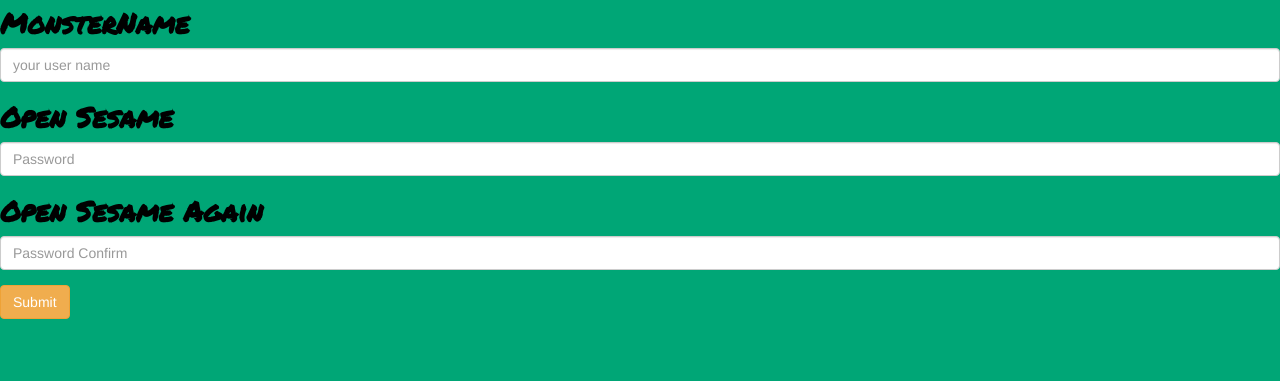
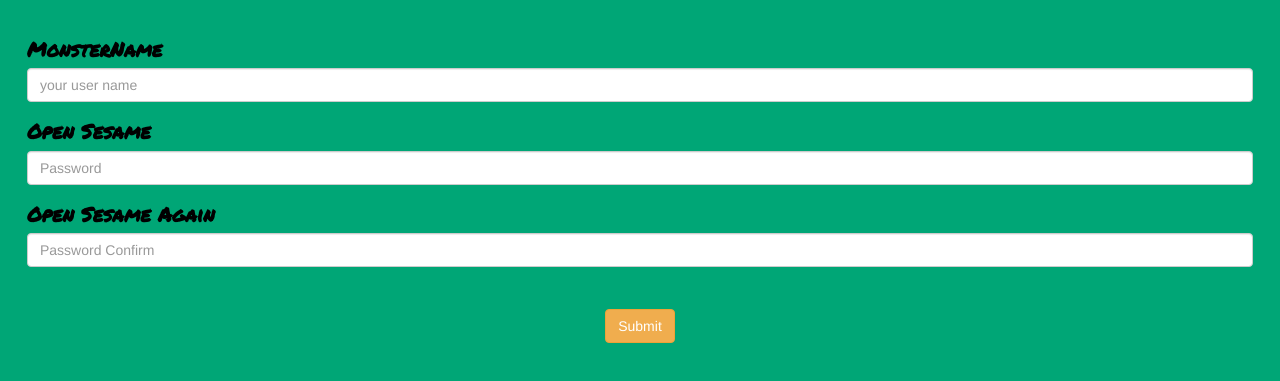
Before and after one commit to smulloy21/creature_feature, a website: page register.html in a window 1280 px wide. Shown: the part 67-448 px from the top of the page. Drawn offline with nearby package versions, Linux system fonts and the light colour scheme.

Commit message:
register

```diff
--- a/css/styles.css
+++ b/css/styles.css
@@ -11,6 +11,7 @@ body{
 }
 
 .form-container{
+    margin: 3em;
 
 }
 
@@ -22,7 +23,7 @@ h1{
 label{
     color:black;
     font-family: 'Permanent Marker', cursive;
-    font-size: 2em;
+    font-size: 20px;
 h3{
     color:black;
 }
--- a/register.html
+++ b/register.html
@@ -15,21 +15,28 @@
 
   <h1 class="text-center">Give your creature a name</h1>
 
+  <div class="form-container">
     <form>
-  <div class="form-group">
+  <div class="form-group row">
     <label for="username">MonsterName</label>
+
         <input type="text" class="form-control" id="UserId" placeholder="your user name">
       </div>
-  <div class="form-group">
+
+  <div class="form-group row">
     <label for="InputPassword1">Open Sesame</label>
+
           <input type="password" class="form-control" id="InputPassword1" placeholder="Password">
     </div>
-  <div class="form-group">
+
+  <div class="form-group row">
     <label for="PasswordConfirm">Open Sesame Again</label>
+
         <input type="password" class="form-control" id="PasswordConfirm" placeholder="Password Confirm">
       </div>
 
-  <button type="submit" class="btn btn-warning">Submit</button>
+  </div>
+  <button type="submit" class="btn btn-warning center-block">Submit</button>
 </form>
 
 
```
Lines whose indentation alone changed are shown as unchanged.
